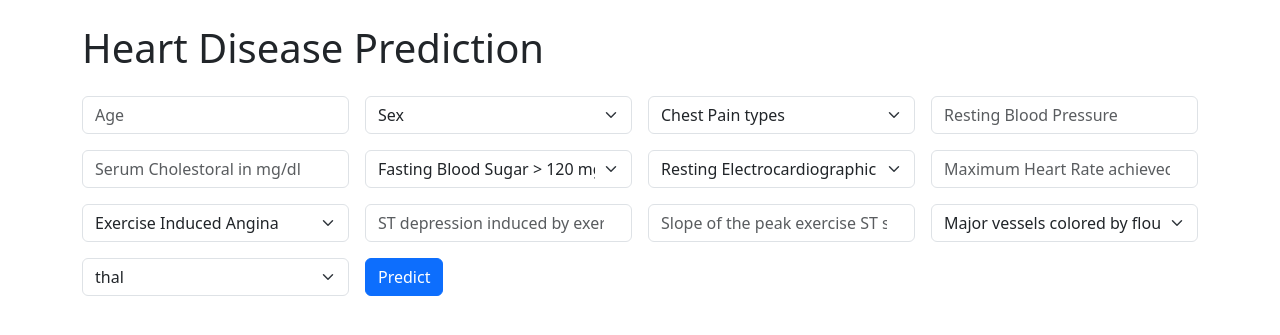
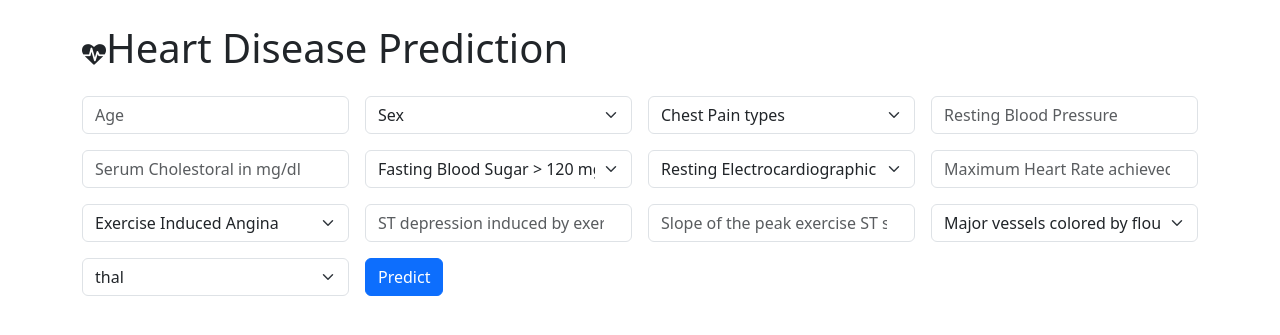
Before and after one commit to Arpit1434/MultipleDiseasePrediction, a Flask app: page /heart in a window 1280 px wide. Shown: the part 56-391 px from the top of the page. Run offline with Flask 2, Linux system fonts and the light colour scheme.

Commit message:
Added helping icons

```diff
--- a/templates/diabetes.html
+++ b/templates/diabetes.html
@@ -1,6 +1,6 @@
 {% extends "layout.html" %} {% block body %}
 <div class="container my-4">
-  <h1 class="my-4">Diabetes Prediction</h1>
+  <h1 class="my-4"><i style="font-size:24px" class="fa">&#xf2ce;</i>Diabetes Prediction</h1>
   <form class="row gx-3 gy-3 align-items-center" id="diabetes-form">
     <div class="col-sm-3">
       <label class="visually-hidden" for="Pregnancies">Pregnancies</label>
--- a/templates/heart.html
+++ b/templates/heart.html
@@ -1,6 +1,6 @@
 {% extends "layout.html" %} {% block body %}
 <div class="container my-4">
-  <h1 class="my-4">Heart Disease Prediction</h1>
+  <h1 class="my-4"><i style="font-size:24px" class="fa">&#xf21e;</i>Heart Disease Prediction</h1>
   <form class="row gx-3 gy-3 align-items-center" id="heart-disease-form">
     <div class="col-sm-3">
       <label class="visually-hidden" for="age">age</label>
--- a/templates/layout.html
+++ b/templates/layout.html
@@ -9,6 +9,10 @@
       rel="stylesheet"
       integrity="sha384-4bw+/aepP/YC94hEpVNVgiZdgIC5+VKNBQNGCHeKRQN+PtmoHDEXuppvnDJzQIu9"
       crossorigin="anonymous"
+    />
+    <link
+      rel="stylesheet"
+      href="https://cdnjs.cloudflare.com/ajax/libs/font-awesome/4.7.0/css/font-awesome.min.css"
     />
   </head>
   <body>
--- a/templates/parkinsons.html
+++ b/templates/parkinsons.html
@@ -1,6 +1,6 @@
 {% extends "layout.html" %} {% block body %}
 <div class="container my-4">
-  <h1 class="my-4">Parkinson's Prediction</h1>
+  <h1 class="my-4"><i style="font-size:24px" class="fa">&#xf085;</i>Parkinson's Prediction</h1>
   <form class="row gx-3 gy-3 align-items-center" id="parkinsons-form">
     <div class="col-sm-3">
       <label class="visually-hidden" for="fo">fo</label>
```
